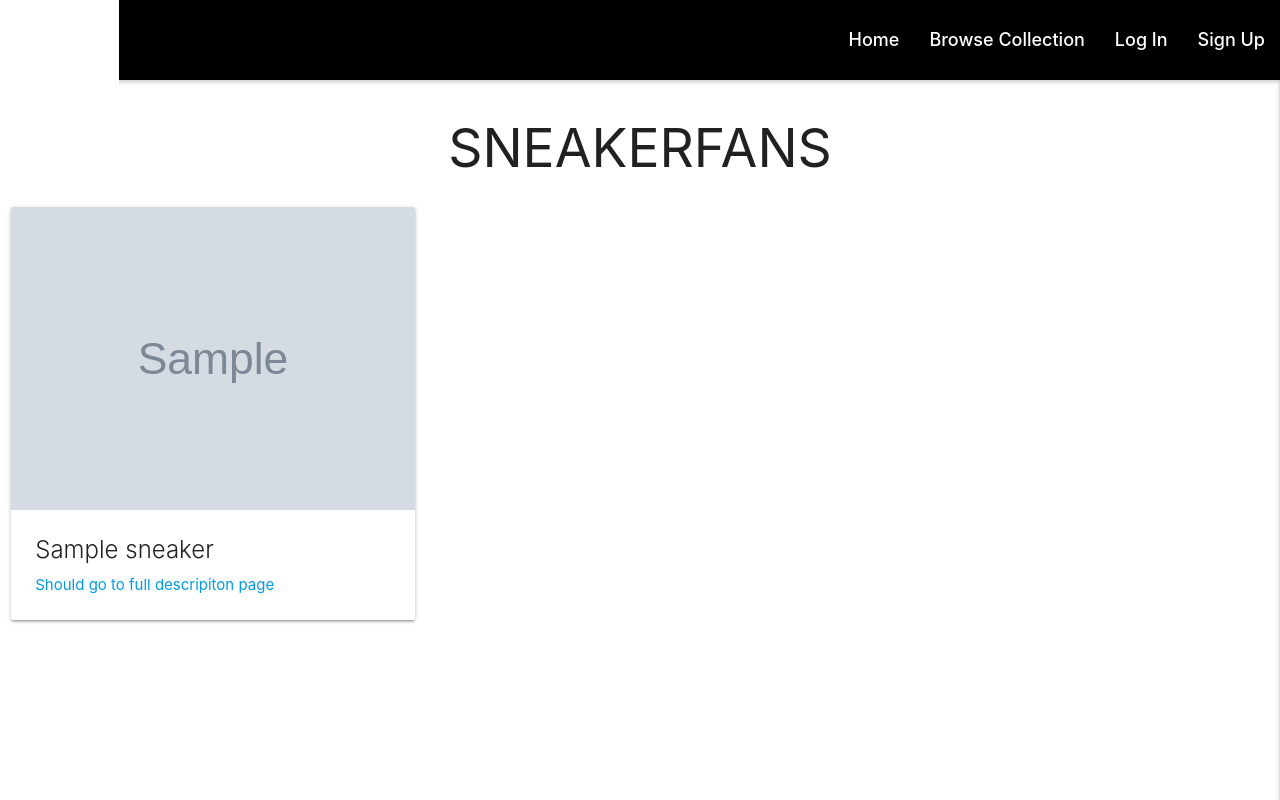
After one commit to Code-Institute-Submissions/sneakerfans-ms3, a Flask app: page /all_sneakers in a window 1280 px wide. The commit adds this page. Run offline with Flask 2, Linux system fonts and the light colour scheme; grey boxes marked "Sample" are stand-in pictures; a database or web service that is not in the repository returns one stand-in record (values such as "Sample title"); some libraries are stand-ins or nearby versions.

Commit message:
all_sneakers function added in app.py and added to navbar in based.html. Image card added to all-sneakers.html with for loop to populate sneaker image and name from database

```diff
--- a/app.py
+++ b/app.py
@@ -27,6 +27,13 @@ def get_sneakers():
     # Find all sneakers in database
     sneakers = mongo.db.sneakers.find()
     return render_template("sneakers.html", sneakers=sneakers)
+
+
+@app.route("/all_sneakers")
+def all_sneakers():
+    # Find all sneakers in database
+    sneakers = mongo.db.sneakers.find()
+    return render_template("all-sneakers.html", sneakers=sneakers)
 
 
 # Sign Up page
--- /dev/null
+++ b/templates/all-sneakers.html
@@ -0,0 +1,23 @@
+{% extends "base.html" %}
+{% block content %}
+
+<h2 class="center">SNEAKERFANS</h2>
+    <!-- Loop over all items from .sneakers collection using .find -->
+
+    <div class="row">
+        {% for sneaker in sneakers %}
+            <div class="col s12 m4 l4">
+                <div class="card">
+                    <div class="card-image waves-effect waves-block waves-light">
+                        <img class="activator" src="{{ sneaker.image_url }}">
+                    </div>
+                    <div class="card-content">
+                        <span class="card-title activator">{{ sneaker.shoe_name}}</span>
+                        <p><a href="#">Should go to full descripiton page</a></p>
+                    </div>
+                </div>
+            </div>
+        {% endfor %}
+        </div>
+
+{% endblock %}
--- a/templates/base.html
+++ b/templates/base.html
@@ -28,7 +28,7 @@
                     <a href="#" data-target="mobile-demo" class="sidenav-trigger right"><i class="fas fa-bars"></i></a>
                     <ul class="right hide-on-med-and-down">
                         <li><a href="{{ url_for('get_sneakers') }}">Home</a></li>
-                        <li><a href="#">Browse Collection</a></li>
+                        <li><a href="{{ url_for('all_sneakers') }}">Browse Collection</a></li>
                         {% if session.user %}
                             <li><a href="{{ url_for('profile', username=session['user']) }}"><i class="fas fa-user"></i> My Sneakers</a></li>
                             <li><a href="#">Add Sneakers</a></li>
--- a/templates/sneakers.html
+++ b/templates/sneakers.html
@@ -8,7 +8,7 @@
     </div>
 </div>
 
-<h2 class="center">Sneakers</h2>
+<h2 class="center">SNEAKERFANS</h2>
     <!-- Loop over all items from .sneakers collection using .find -->
 
     {% for sneaker in sneakers %}
```
